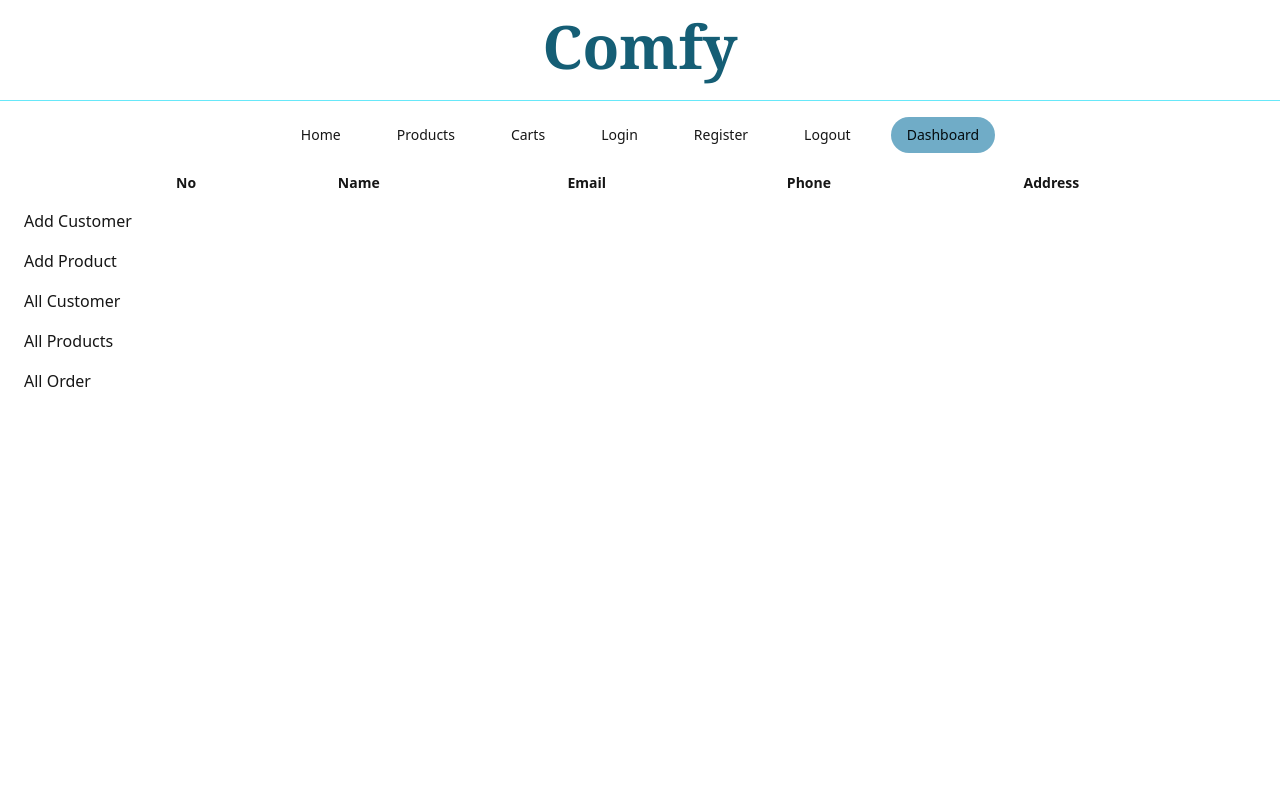
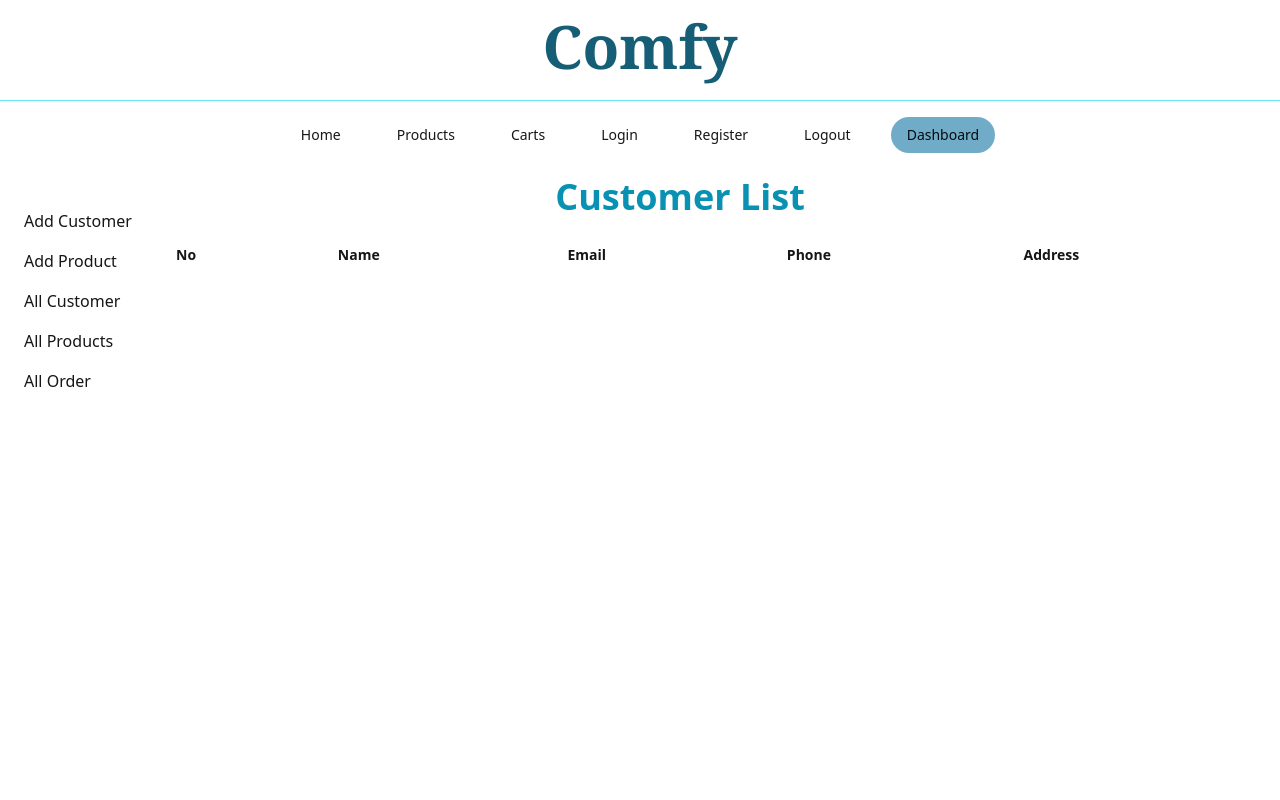
Before and after one commit to sabrinara/e-commerce, a React (Vite) app: page /dashboard/dashboard/customerList in a window 1280 px wide. Shown: the top 800 px of the page. Built offline with nearby package versions, Linux system fonts and the light colour scheme.

Commit message:
customer list

```diff
--- a/src/component/Pages/Dashboard/CustomerList.jsx
+++ b/src/component/Pages/Dashboard/CustomerList.jsx
@@ -3,6 +3,7 @@
 const CustomerList = () => {
     return (
         <div>
+            <h1 className='text-4xl my-4 text-center md:mr-20 text-cyan-600 font-bold '>Customer List</h1>
             <table className="table w-full">
                 <th>No</th>
                 <th>Name</th>
```
